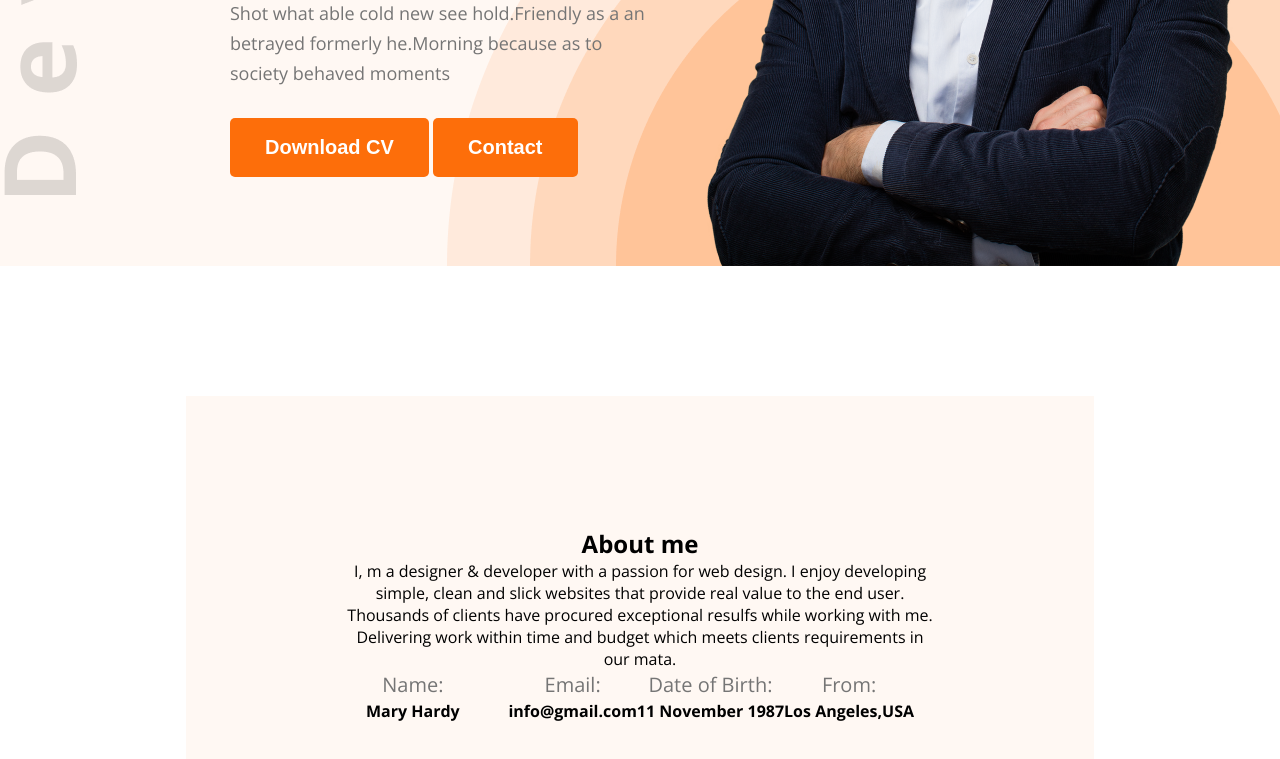
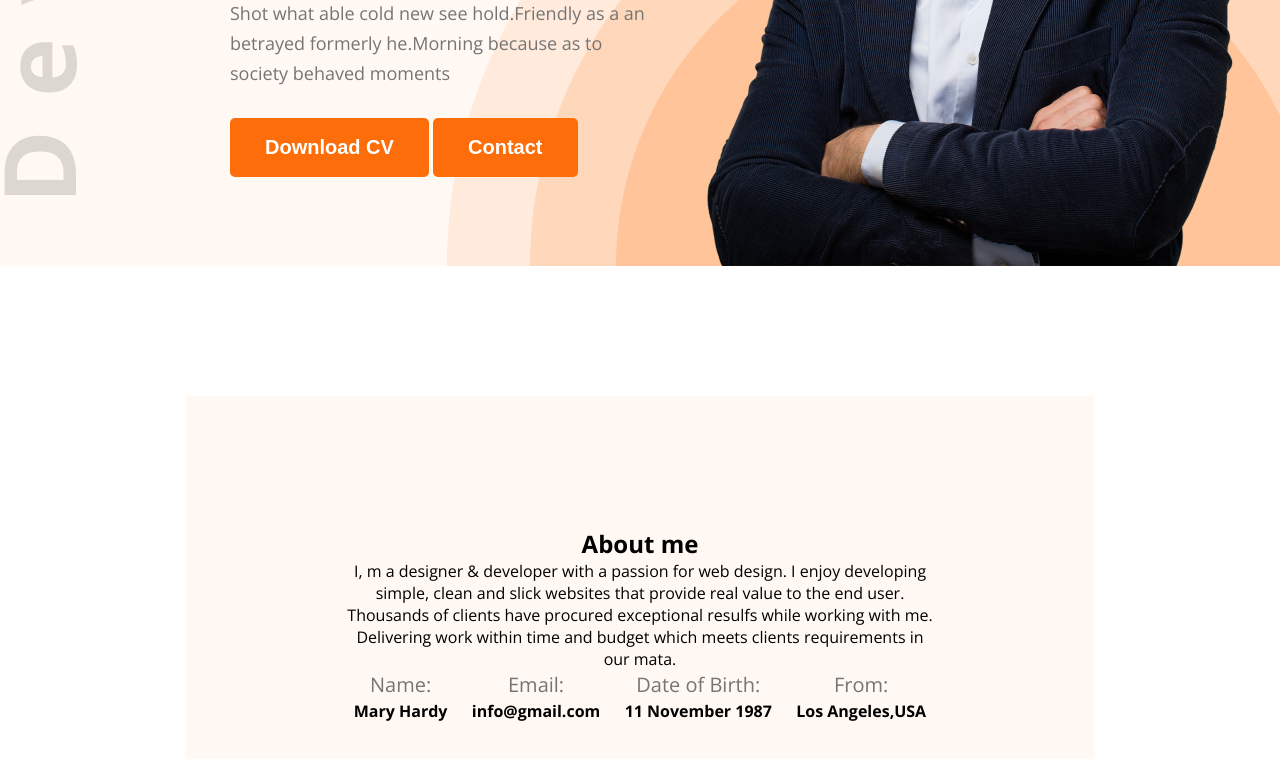
Before and after one commit to Tasninohona/hero-dev-portfolio-code, a plain HTML site: page index.html in a window 1280 px wide. Shown: the part 568-1327 px from the top of the page. Drawn offline with nearby package versions, Linux system fonts and the light colour scheme.

Commit message:
about designed according to figma

```diff
--- a/index.html
+++ b/index.html
@@ -52,17 +52,14 @@
                     <p>Name:</p>
                     <h4>Mary Hardy</h4>
                 </div>
-            <div class="about-info">
                 <div class="info-card">
                     <p>Email:</p>
                     <h4>info@gmail.com</h4>
                 </div>
-            <div class="about-info">
                 <div class="info-card">
                     <p>Date of Birth:</p>
                     <h4>11 November 1987</h4>
                 </div>
-            <div class="about-info">
                 <div class="info-card">
                     <p>From:</p>
                     <h4>Los Angeles,USA</h4>
```
